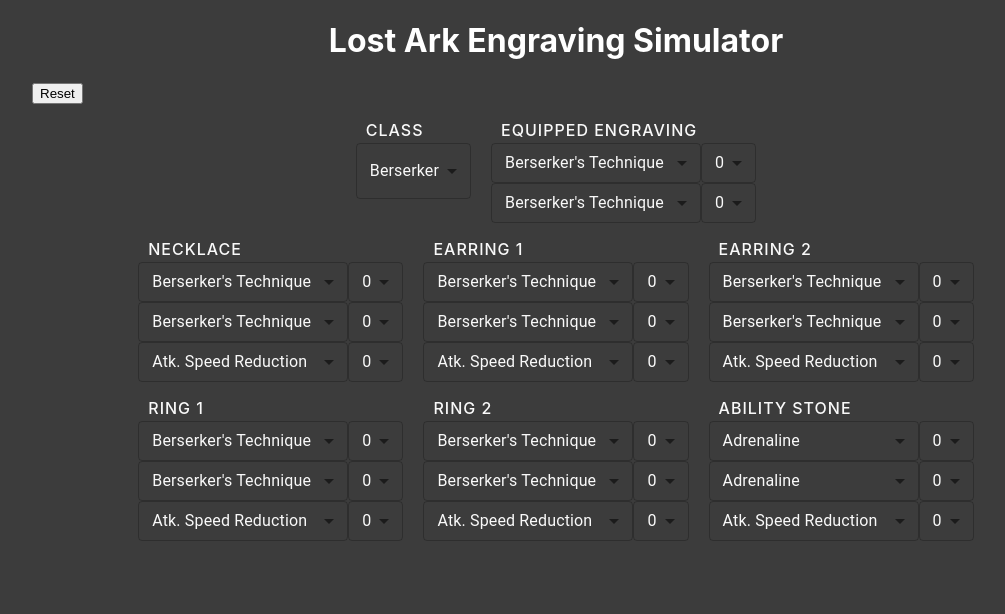
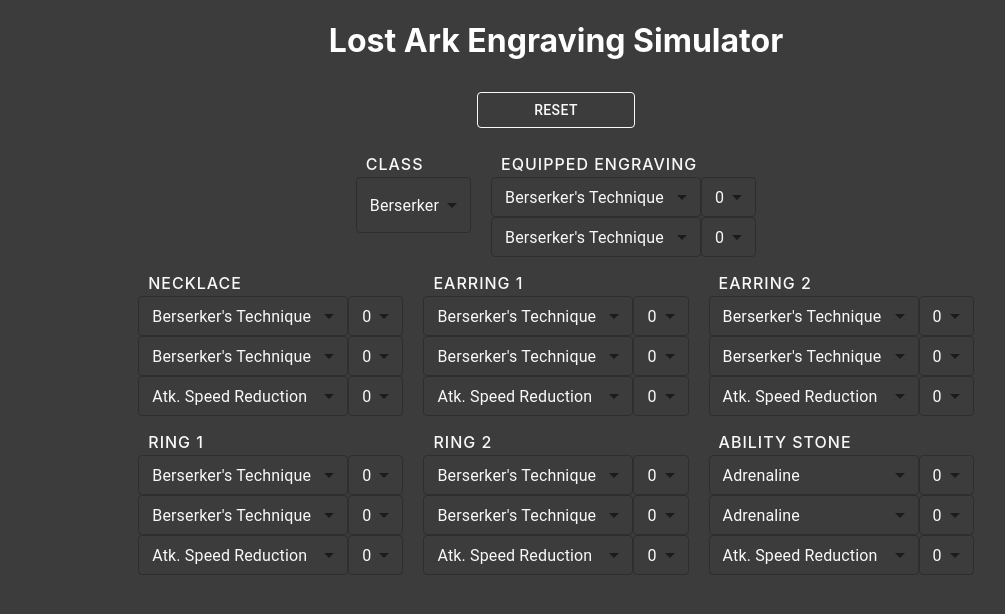
Before and after one commit to ja-me-ch/Lost-Ark-Engraving-Simulator-React-, a React (Create React App) app: page / in a window 1280 px wide. Shown: the top 614 px of the page, without its empty margins (84-1089 px from the left). Built offline with nearby package versions, Linux system fonts and the light colour scheme.

Commit message:
styled reset button

```diff
--- a/src/components/EngravingsAccessory.js
+++ b/src/components/EngravingsAccessory.js
@@ -1,5 +1,5 @@
 import React, { useEffect, useContext } from 'react';
-import { Select, MenuItem } from '@mui/material';
+import { Button, MenuItem } from '@mui/material';
 import { styled } from '@mui/system';
 import { EngravingContext } from '../contexts/EngravingSimulatorContext';
 import { SelectStyle } from './AccessorySelector';
@@ -7,6 +7,10 @@
 import AccessorySelector from './AccessorySelector';
 
 const RootStyle = styled('div')((props) => ({
+    display: 'flex',
+    flexDirection: 'column',
+    justifyContent: 'center',
+    alignItems: 'center',
     margin: '0rem 1rem 2rem 1rem'
 }));
 
@@ -31,6 +35,16 @@
     fontWeight: '500',
     textTransform: 'uppercase',
     letterSpacing: '1px'
+}));
+
+const ResetButton = styled(Button)((props) => ({
+    color: 'rgb(249, 249, 249)',
+    border: '1px solid rgb(249, 249, 249)',
+    width: '15%',
+    margin: '10px 0',
+    '&:hover': {
+        borderColor: 'black'
+    }
 }))
 
 function EngravingsAccessory() {
@@ -69,11 +83,11 @@
 
     return (
         <RootStyle>
-            <button onClick={() => {
+            <ResetButton variant='outlined' onClick={() => {
                 reset();
             }}>
                 Reset
-            </button>
+            </ResetButton>
             <GroupSelectors>
                 <EngravingGroup>
                     <SlotTitleStyle>Class</SlotTitleStyle>
```
